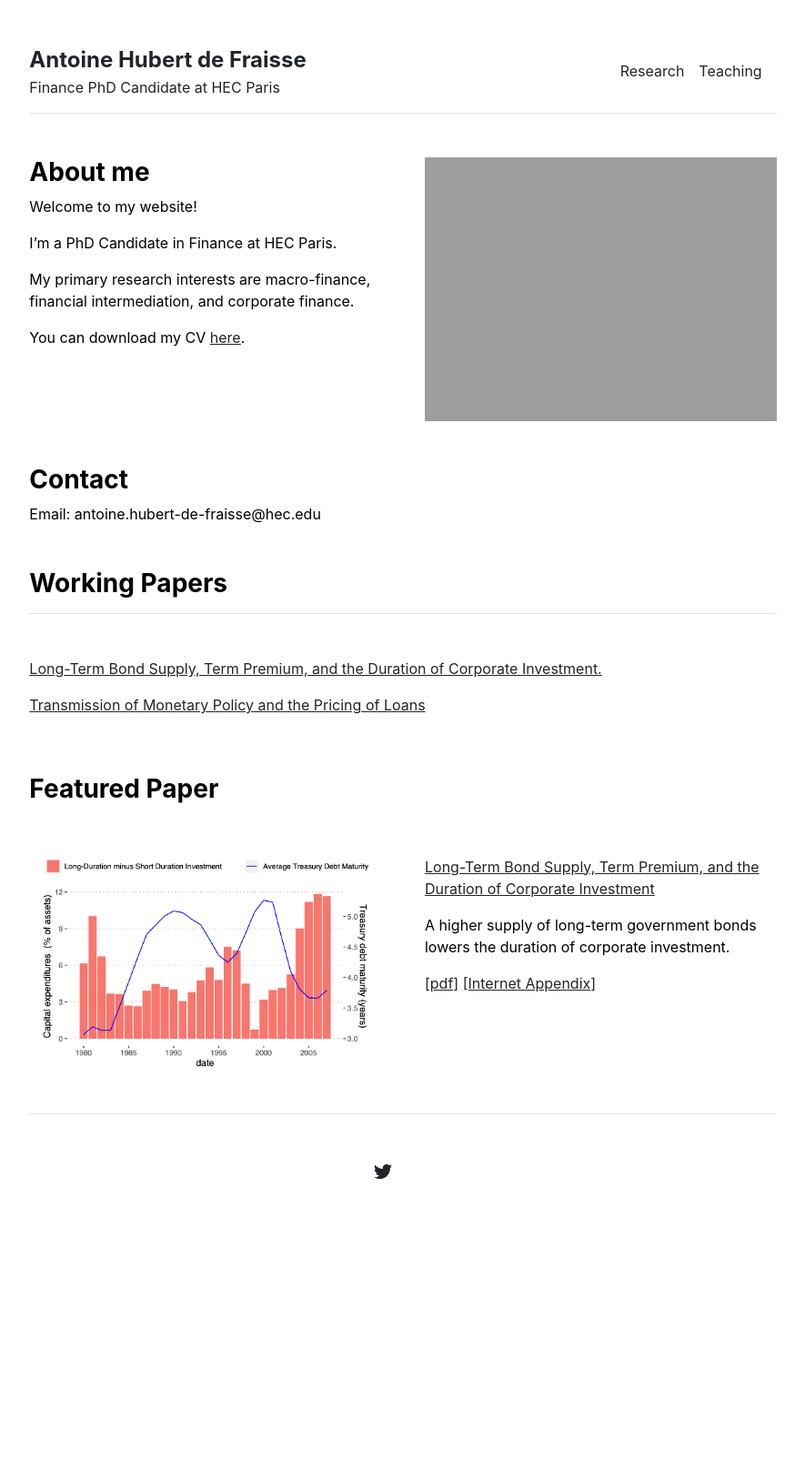
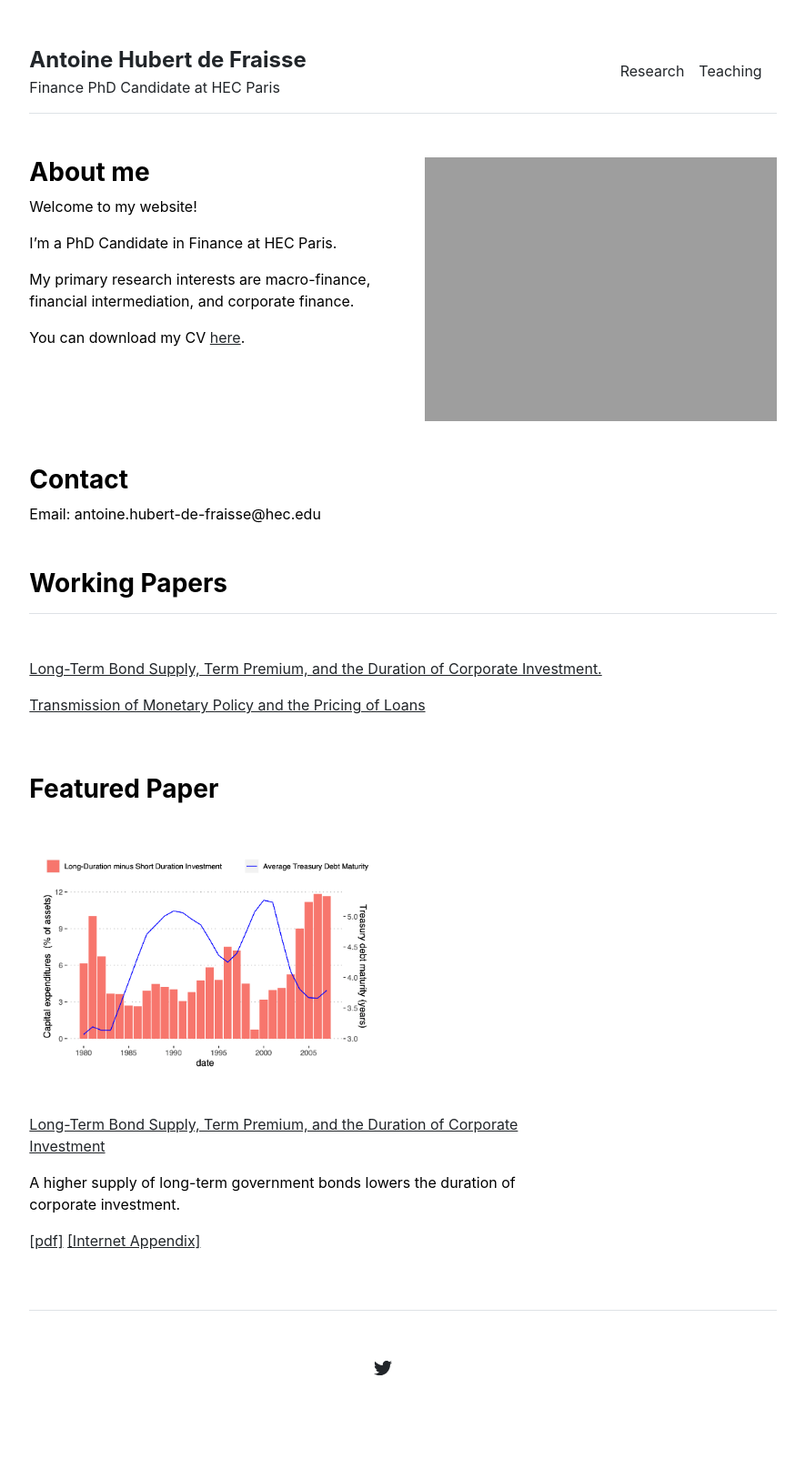
Before and after one commit to antoinehubertdefraisse/antoinehubertdefraisse.github.io, a Jekyll site: the page built from index.md, in a window 1280 px wide. Shown: the whole page at 91% size, without its empty margins (197-1082 px from the left). Built offline with Jekyll 4.4.1, drawn with Linux system fonts in a browser that asks for light colours; before the commit the page ends 1399 px from its top, so only the background shows below that.

Commit message:
Update home.html

```diff
--- a/_layouts/home.html
+++ b/_layouts/home.html
@@ -32,7 +32,7 @@ layout: default
   <div class="col-md-6">
     <img src="{{ site.github.url }}/assets/duration_image.png" alt="Home" width="100%">
   </div>
-<div class="col-md-6">
+<div class="col-md-9">
             <p><a href="https://papers.ssrn.com/sol3/papers.cfm?abstract_id=4064763" target="_blank">Long-Term Bond Supply, Term Premium, and the Duration of Corporate Investment</a></p>
 	 <p>A higher supply of long-term government bonds lowers the duration of corporate investment. <p>
 	 <p><a href="https://papers.ssrn.com/sol3/papers.cfm?abstract_id=4064763" target="_blank">[pdf]</a>
```
